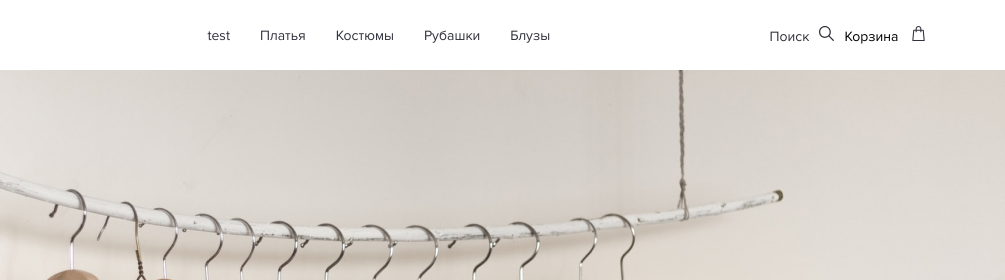
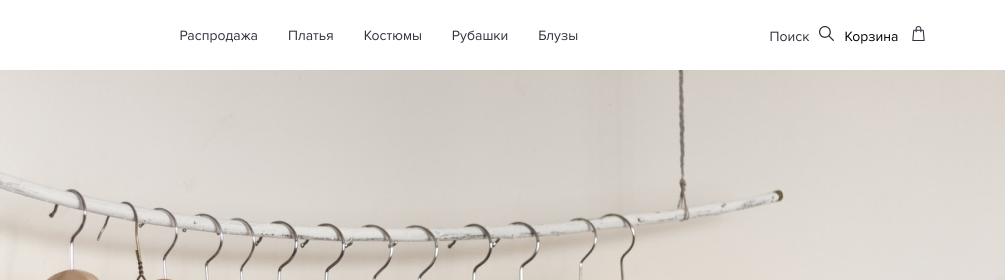
Before and after one commit to IvanKalita/ANNA-PAVLA, a plain HTML site: page index.html in a window 1280 px wide. Shown: the top 280 px of the page, 275-1280 px from the left. Drawn offline with Linux system fonts and the light colour scheme.

Commit message:
my first commit two

```diff
--- a/index.html
+++ b/index.html
@@ -26,7 +26,7 @@
         <nav class="page-header__wrap-content-nav">
           <ul class="page-header__wrap-content-nav-list">
             <li class="page-header__wrap-contentn-nav-item">
-              <a class="page-header__wrap-content-nav-link" href="#">test</a>
+              <a class="page-header__wrap-content-nav-link" href="#">Распродажа</a>
             </li>
             <li class="page-header__wrap-contentn-nav-item">
               <a class="page-header__wrap-content-nav-link" href="dresses.html">Платья</a>
```
